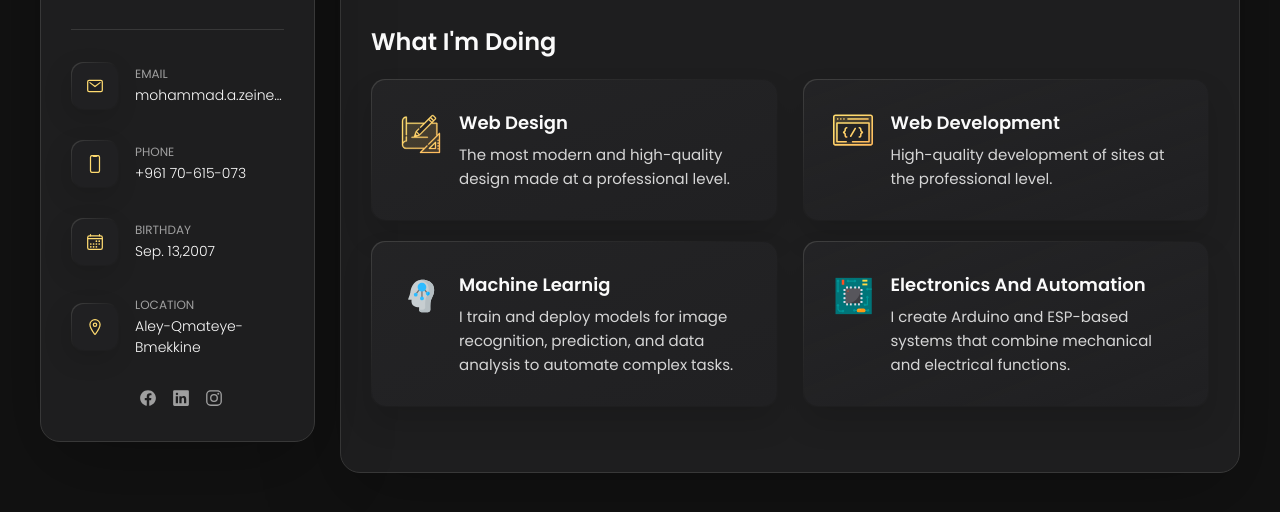
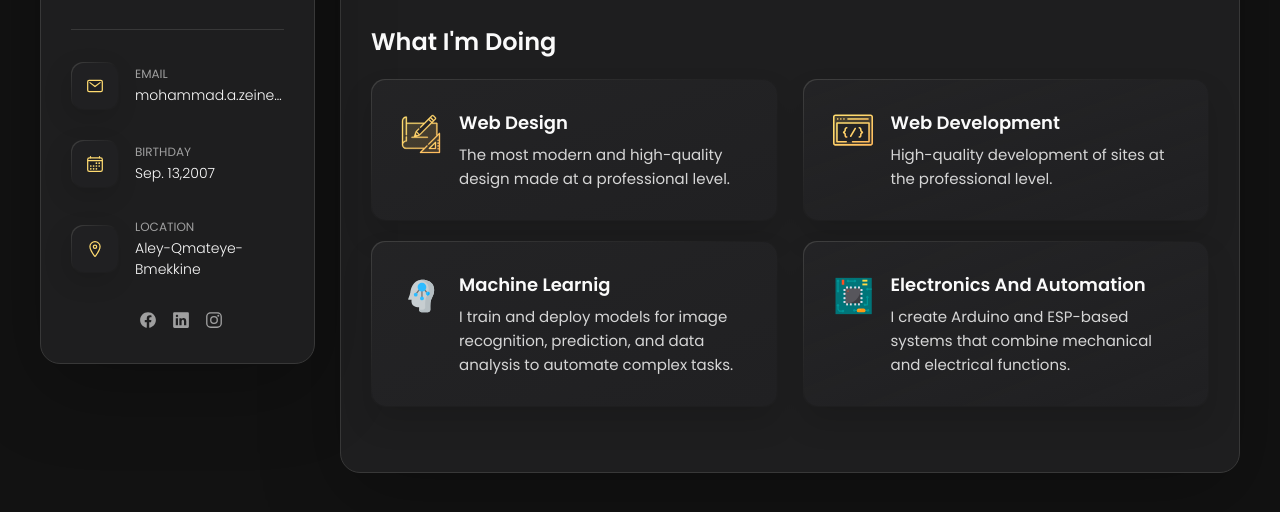
Before and after one commit to Mohammadzeineddin/Portfolio, a plain HTML site: page index.html in a window 1280 px wide. Shown: the part 330-842 px from the top of the page. Drawn offline with nearby package versions, Linux system fonts and the light colour scheme.

Commit message:
Update index.html

```diff
--- a/index.html
+++ b/index.html
@@ -75,20 +75,6 @@
               <p class="contact-title">Email</p>
 
               <a href="mailto:mohammad.a.zeineddin@gmail.com" class="contact-link">mohammad.a.zeineddin@gmail.com</a>
-            </div>
-
-          </li>
-
-          <li class="contact-item">
-
-            <div class="icon-box">
-              <ion-icon name="phone-portrait-outline"></ion-icon>
-            </div>
-
-            <div class="contact-info">
-              <p class="contact-title">Phone</p>
-
-              <a href="tel:+96170615073" class="contact-link">+961 70-615-073</a>
             </div>
 
           </li>
```
